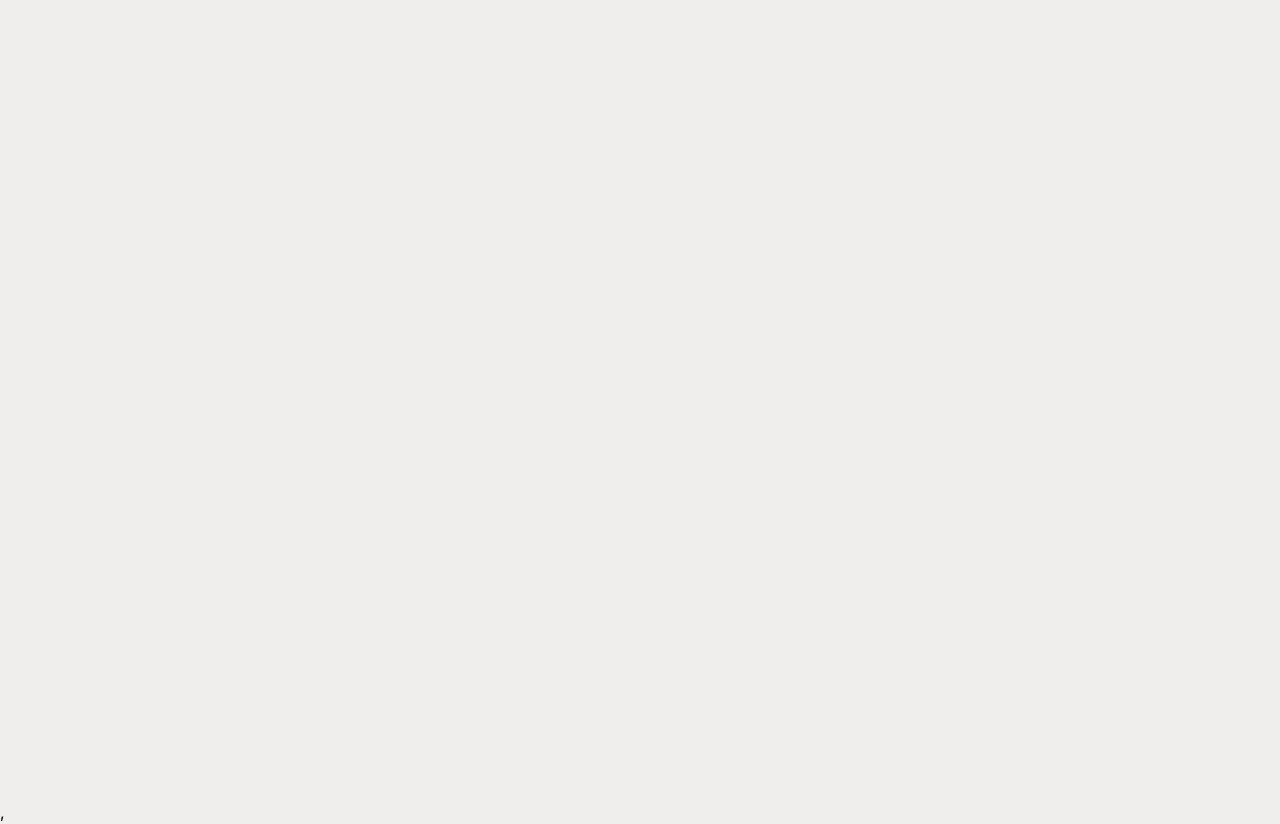
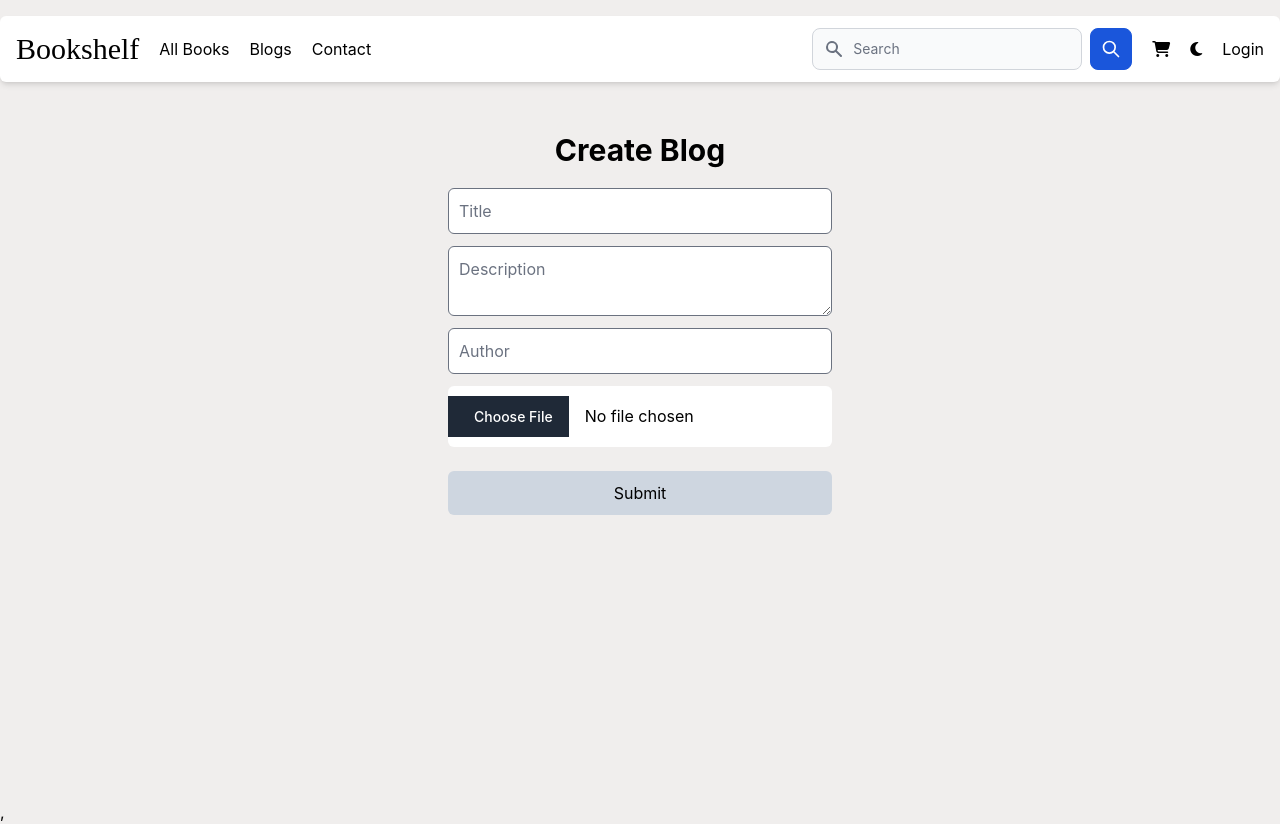
Before and after one commit to manojbastakoti/Bookshelf_frontend, a React (Vite) app: page /create-blog in a window 1280 px wide. Before the commit this address had no page. Built offline with nearby package versions, Linux system fonts and the light colour scheme; no server answers; a web font is replaced by a local one.

Commit message:
createArticle api intergration

```diff
--- a/src/App.jsx
+++ b/src/App.jsx
@@ -9,6 +9,7 @@ import Blog from "./pages/Blog";
 import PopularBooksLanding from "./pages/PopularBooksLanding";
 import Cart from "./pages/Cart";
 import { UserContextProvider } from "./context/UserContext";
+import CreateBlog from "./pages/CreateBlog";
 // import Footer from "./components/Footer";
 
 function App() {
@@ -27,6 +28,7 @@ function App() {
             <Route path="/register" element={<Register/>} />
             <Route path="/popularbooks" element={<PopularBooksLanding/>} />
             <Route path="/cart" element={<Cart/>} />
+            <Route path="/create-blog" element={<CreateBlog/>}/>
 
           </Route>
         </Routes>
--- a/src/pages/Blog.jsx
+++ b/src/pages/Blog.jsx
@@ -1,9 +1,11 @@
 
+import { Link } from 'react-router-dom'
 import Post from '../components/Post'
 
 const Blog = () => {
   return (
     <div className="blog-wrapper max-w-screen-2xl mx-auto grid md:grid-cols-4 gap-10">
+      <Link to="/create-blog">Create Blog</Link>
         <Post/>
         <Post/>
         <Post/>
--- /dev/null
+++ b/src/pages/CreateBlog.jsx
@@ -0,0 +1,141 @@
+import React, { useState } from "react";
+import axios from "axios";
+import { useNavigate } from "react-router-dom";
+import Cookies from "js-cookie";
+
+const BASE_URL = "http://localhost:8000/blog/add";
+
+const CreateBlog = () => {
+  const [input, setInput] = useState({
+    title: "",
+    description: "",
+    author: "",
+    image: "",
+  });
+  const [error, setError] = useState(null);
+
+  const navigate = useNavigate();
+
+  const postBlog = async (e) => {
+    e.preventDefault();
+
+    for (const key in input) {
+      if (input[key] === "") {
+        setError("All fields are required !");
+        return false;
+      }
+    }
+    const formData = new FormData();
+    formData.append("title",input.title);
+    formData.append("description",input.description);
+    formData.append("author",input.author);
+    formData.append("image",input.image);
+
+  try {
+  const response = await axios({
+    method: "post",
+    url: BASE_URL,
+    data: formData,
+    withCredentials:true,
+    headers: {
+      "Content-Type": "multipart/form-data",
+      Authorization: Cookies.get("auth") ?? null,
+    },
+  });
+
+  const data = response.data;
+  console.log(data)
+
+  if (!data.success) {
+    setError(data.message);
+    return false;
+  }
+
+  navigate("/");
+} catch (error) {
+  console.log(error);
+}
+  };
+
+  return (
+    <form className="pt-[50px] max-w-sm mx-auto" onSubmit={postBlog}>
+      <h1 className="text-3xl font-bold text-center mb-[20px] dark:text-white">
+        Create Blog
+      </h1>
+      <input
+        className="block w-[100%] outline-none py-[10px] px-[10px] rounded-md mb-3"
+        type="text"
+        name="title"
+        placeholder="Title"
+        value={input.title}
+        onChange={(e) =>
+          setInput((prev) => ({
+            title: e.target.value,
+            description: prev.description,
+            author: prev.author,
+            image: prev.image,
+          }))
+        }
+      />
+      <textarea
+        className="block w-[100%] outline-none py-[10px] px-[10px] rounded-md mb-3"
+        type="text"
+        name="description"
+        placeholder="Description"
+        value={input.description}
+        onChange={(e) =>
+          setInput((prev) => ({
+            title: prev.title,
+            description: e.target.value,
+            author: prev.author,
+            image: prev.image,
+          }))
+        }
+      />
+      <input
+        className="block w-[100%] outline-none py-[10px] px-[10px] rounded-md mb-3"
+        type="text"
+        name="author"
+        placeholder="Author"
+        value={input.author}
+        onChange={(e) =>
+          setInput((prev) => ({
+            title: prev.title,
+            description: prev.description,
+            author: e.target.value,
+            image: prev.image,
+          }))
+        }
+      />
+      <input
+        className="block w-[100%] outline-none py-[10px] px-[10px] rounded-md mb-3 bg-white"
+        type="file"
+        name="image"
+        onChange={(e) => {
+          console.log();
+          setInput((prev) => ({
+            title: prev.title,
+            description: prev.description,
+            author: prev.author,
+            image: e.target.files[0],
+          }));
+        }}
+      />
+      <div className="error-box">
+        <p className="text-red-500 font-semibold text-sm">
+          {error ? error : ""}
+        </p>
+      </div>
+      <div className="grid place-items-center">
+        <button
+          type="submit"
+          className="mt-3 bg-[#ced6e0] w-[100%] py-[10px] px-[10px] rounded-md hover:bg-[#b0bdce] hover:font-semibold"
+        >
+          Submit
+        </button>
+      </div>
+    </form>
+  );
+};
+
+export default CreateBlog;
```
